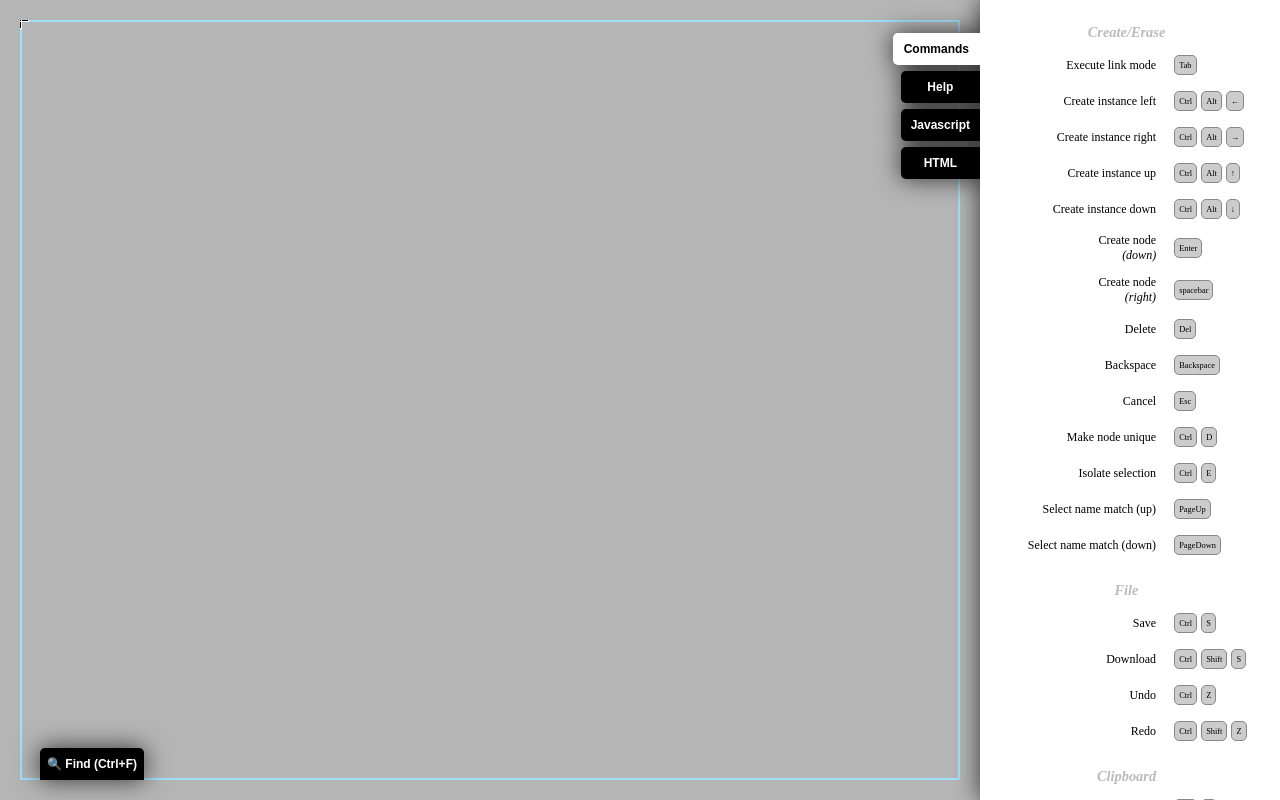
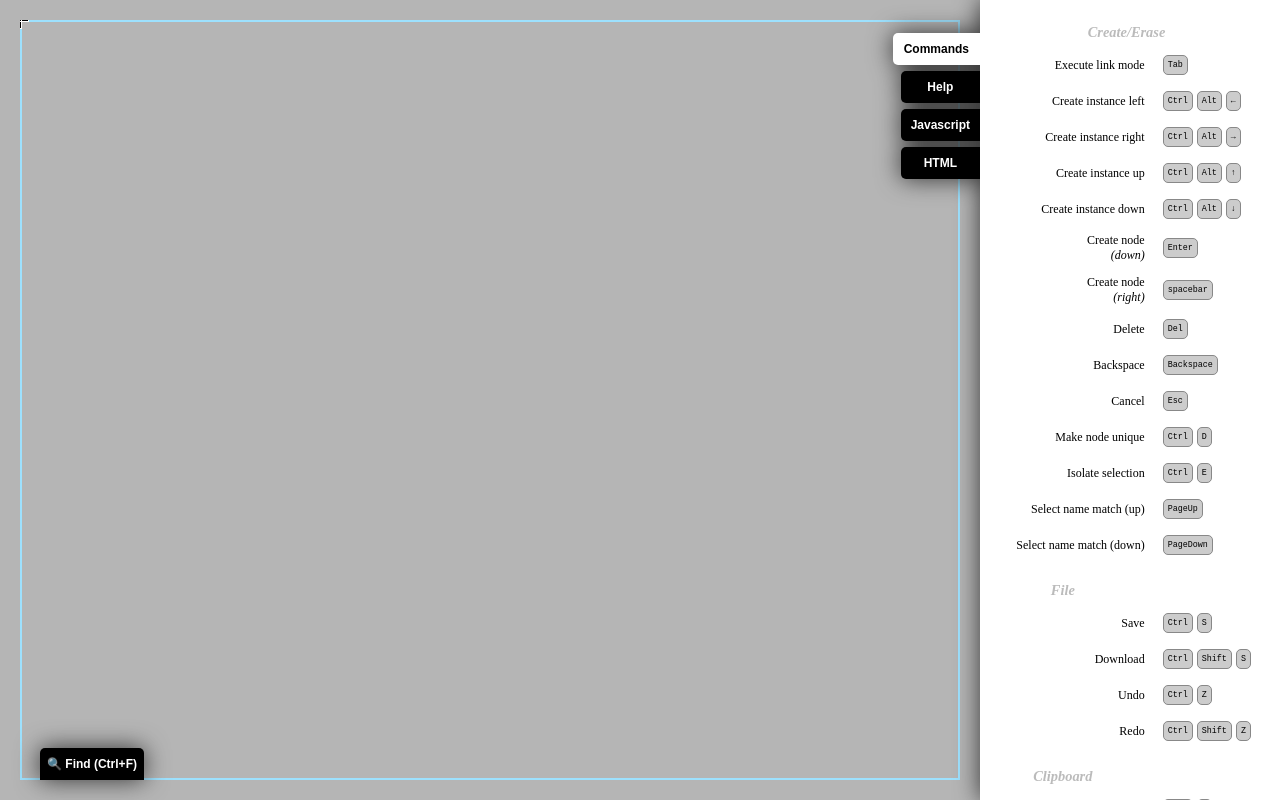
Before and after one commit to shone/yarnball, a plain HTML site: page index.html in a window 1280 px wide. Both pictures are taken after a click on the button "Commands". Drawn offline with nearby package versions, Linux system fonts and the light colour scheme.

Commit message:
Use <kbd> elements in commands panel

```diff
--- a/index.html
+++ b/index.html
@@ -66,93 +66,93 @@
           <table>
             <tr><td class="category-title" colspan="2">Create/Erase</td></tr>
 
-            <tr data-command="execute_link_mode" ><td>Execute link mode</td> <td><span>Tab</span></td></tr>
+            <tr data-command="execute_link_mode" ><td>Execute link mode</td> <td><kbd>Tab</kbd></td></tr>
 
-            <tr data-command="create_instance_left" ><td>Create instance left </td> <td><span>Ctrl</span><span>Alt</span><span>←</span></td></tr>
-            <tr data-command="create_instance_right"><td>Create instance right</td> <td><span>Ctrl</span><span>Alt</span><span>→</span></td></tr>
-            <tr data-command="create_instance_up"   ><td>Create instance up   </td> <td><span>Ctrl</span><span>Alt</span><span>↑</span></td></tr>
-            <tr data-command="create_instance_down" ><td>Create instance down </td> <td><span>Ctrl</span><span>Alt</span><span>↓</span></td></tr>
+            <tr data-command="create_instance_left" ><td>Create instance left </td> <td><kbd>Ctrl</kbd><kbd>Alt</kbd><kbd>←</kbd></td></tr>
+            <tr data-command="create_instance_right"><td>Create instance right</td> <td><kbd>Ctrl</kbd><kbd>Alt</kbd><kbd>→</kbd></td></tr>
+            <tr data-command="create_instance_up"   ><td>Create instance up   </td> <td><kbd>Ctrl</kbd><kbd>Alt</kbd><kbd>↑</kbd></td></tr>
+            <tr data-command="create_instance_down" ><td>Create instance down </td> <td><kbd>Ctrl</kbd><kbd>Alt</kbd><kbd>↓</kbd></td></tr>
 
-            <tr data-command="create_node_down" ><td>Create node<div><em>(down) </em></div></td> <td><span>Enter</span></td></tr>
-            <tr data-command="create_node_right"><td>Create node<div><em>(right)</em></div></td> <td><span>spacebar</span></td></tr>
+            <tr data-command="create_node_down" ><td>Create node<div><em>(down) </em></div></td> <td><kbd>Enter</kbd></td></tr>
+            <tr data-command="create_node_right"><td>Create node<div><em>(right)</em></div></td> <td><kbd>spacebar</kbd></td></tr>
 
-            <tr data-command="delete"    ><td>Delete   </td> <td><span>Del      </span></td></tr>
-            <tr data-command="backspace" ><td>Backspace</td> <td><span>Backspace</span></td></tr>
+            <tr data-command="delete"    ><td>Delete   </td> <td><kbd>Del      </kbd></td></tr>
+            <tr data-command="backspace" ><td>Backspace</td> <td><kbd>Backspace</kbd></td></tr>
 
-            <tr data-command="cancel"><td>Cancel</td> <td><span>Esc</span></td></tr>
+            <tr data-command="cancel"><td>Cancel</td> <td><kbd>Esc</kbd></td></tr>
 
-            <tr data-command="make_unique"><td>Make node unique</td> <td><span>Ctrl</span><span>D</span></td></tr>
+            <tr data-command="make_unique"><td>Make node unique</td> <td><kbd>Ctrl</kbd><kbd>D</kbd></td></tr>
 
-            <tr data-command="isolate_selection"><td>Isolate selection</td> <td><span>Ctrl</span><span>E</span></td></tr>
+            <tr data-command="isolate_selection"><td>Isolate selection</td> <td><kbd>Ctrl</kbd><kbd>E</kbd></td></tr>
 
-            <tr data-command="select_name_match_up"  ><td>Select name match (up)  </td> <td><span>PageUp  </span></td></tr>
-            <tr data-command="select_name_match_down"><td>Select name match (down)</td> <td><span>PageDown</span></td></tr>
+            <tr data-command="select_name_match_up"  ><td>Select name match (up)  </td> <td><kbd>PageUp  </kbd></td></tr>
+            <tr data-command="select_name_match_down"><td>Select name match (down)</td> <td><kbd>PageDown</kbd></td></tr>
 
-            <tr><td class="category-title" colspan="2">File</td></tr>
+            <tr><td class="category-title" colkbd="2">File</td></tr>
 
-            <tr data-command="save"    ><td>Save    </td> <td><span>Ctrl</span><span>S</span></td></tr>
-            <tr data-command="download"><td>Download</td> <td><span>Ctrl</span><span>Shift</span><span>S</span></td></tr>
+            <tr data-command="save"    ><td>Save    </td> <td><kbd>Ctrl</kbd><kbd>S</kbd></td></tr>
+            <tr data-command="download"><td>Download</td> <td><kbd>Ctrl</kbd><kbd>Shift</kbd><kbd>S</kbd></td></tr>
 
-            <tr data-command="undo"><td>Undo</td> <td><span>Ctrl</span><span>Z</span></td></tr>
-            <tr data-command="redo"><td>Redo</td> <td><span>Ctrl</span><span>Shift</span><span>Z</span></td></tr>
+            <tr data-command="undo"><td>Undo</td> <td><kbd>Ctrl</kbd><kbd>Z</kbd></td></tr>
+            <tr data-command="redo"><td>Redo</td> <td><kbd>Ctrl</kbd><kbd>Shift</kbd><kbd>Z</kbd></td></tr>
 
-            <tr><td class="category-title" colspan="2">Clipboard</td></tr>
+            <tr><td class="category-title" colkbd="2">Clipboard</td></tr>
 
-            <tr data-command="copy"><td>Copy</td> <td><span>Ctrl</span><span>C</span></td></tr>
-            <tr data-command="cut" ><td>Cut </td> <td><span>Ctrl</span><span>X</span></td></tr>
+            <tr data-command="copy"><td>Copy</td> <td><kbd>Ctrl</kbd><kbd>C</kbd></td></tr>
+            <tr data-command="cut" ><td>Cut </td> <td><kbd>Ctrl</kbd><kbd>X</kbd></td></tr>
 
-            <tr><td class="category-title" colspan="2">Cursor</td></tr>
+            <tr><td class="category-title" colkbd="2">Cursor</td></tr>
 
-            <tr data-command="move_cursor_left" > <td>Move cursor left </td> <td><span>←</span></td> </tr>
-            <tr data-command="move_cursor_right"> <td>Move cursor right</td> <td><span>→</span></td> </tr>
-            <tr data-command="move_cursor_up"   > <td>Move cursor up   </td> <td><span>↑</span></td> </tr>
-            <tr data-command="move_cursor_down" > <td>Move cursor down </td> <td><span>↓</span></td> </tr>
+            <tr data-command="move_cursor_left" > <td>Move cursor left </td> <td><kbd>←</kbd></td> </tr>
+            <tr data-command="move_cursor_right"> <td>Move cursor right</td> <td><kbd>→</kbd></td> </tr>
+            <tr data-command="move_cursor_up"   > <td>Move cursor up   </td> <td><kbd>↑</kbd></td> </tr>
+            <tr data-command="move_cursor_down" > <td>Move cursor down </td> <td><kbd>↓</kbd></td> </tr>
 
-            <tr data-command="move_cursor_left_select" > <td>Move cursor left  <div><em>(and drag selection box)</em></div></td> <td><span>Shift</span><span>←</span></td> </tr>
-            <tr data-command="move_cursor_right_select"> <td>Move cursor right <div><em>(and drag selection box)</em></div></td> <td><span>Shift</span><span>→</span></td> </tr>
-            <tr data-command="move_cursor_up_select"   > <td>Move cursor up    <div><em>(and drag selection box)</em></div></td> <td><span>Shift</span><span>↑</span></td> </tr>
-            <tr data-command="move_cursor_down_select" > <td>Move cursor down  <div><em>(and drag selection box)</em></div></td> <td><span>Shift</span><span>↓</span></td> </tr>
+            <tr data-command="move_cursor_left_select" > <td>Move cursor left  <div><em>(and drag selection box)</em></div></td> <td><kbd>Shift</kbd><kbd>←</kbd></td> </tr>
+            <tr data-command="move_cursor_right_select"> <td>Move cursor right <div><em>(and drag selection box)</em></div></td> <td><kbd>Shift</kbd><kbd>→</kbd></td> </tr>
+            <tr data-command="move_cursor_up_select"   > <td>Move cursor up    <div><em>(and drag selection box)</em></div></td> <td><kbd>Shift</kbd><kbd>↑</kbd></td> </tr>
+            <tr data-command="move_cursor_down_select" > <td>Move cursor down  <div><em>(and drag selection box)</em></div></td> <td><kbd>Shift</kbd><kbd>↓</kbd></td> </tr>
 
-            <tr data-command="move_cursor_left_block" ><td><div>Move cursor left</div><div><em>(block)</em></div></td> <td><span>Home</span></td></tr>
-            <tr data-command="move_cursor_right_block"><td><div>Move cursor right</div><div><em>(block)</em></div></td> <td><span>End</span></td></tr>
-            <tr data-command="move_cursor_left_block_select" ><td><div>Move cursor left  </div><div><em>(block, select)</em></div></td> <td><span>Shift</span><span>Home</span></td></tr>
-            <tr data-command="move_cursor_right_block_select"><td><div>Move cursor right </div><div><em>(block, select)</em></div></td> <td><span>Shift</span><span>End</span></td></tr>
+            <tr data-command="move_cursor_left_block" ><td><div>Move cursor left</div><div><em>(block)</em></div></td> <td><kbd>Home</kbd></td></tr>
+            <tr data-command="move_cursor_right_block"><td><div>Move cursor right</div><div><em>(block)</em></div></td> <td><kbd>End</kbd></td></tr>
+            <tr data-command="move_cursor_left_block_select" ><td><div>Move cursor left  </div><div><em>(block, select)</em></div></td> <td><kbd>Shift</kbd><kbd>Home</kbd></td></tr>
+            <tr data-command="move_cursor_right_block_select"><td><div>Move cursor right </div><div><em>(block, select)</em></div></td> <td><kbd>Shift</kbd><kbd>End</kbd></td></tr>
 
-            <tr data-command="move_cursor_origin"><td><div>Move cursor to origin </div></td> <td><span>Ctrl</span><span>Home</span></td></tr>
+            <tr data-command="move_cursor_origin"><td><div>Move cursor to origin </div></td> <td><kbd>Ctrl</kbd><kbd>Home</kbd></td></tr>
 
-            <tr><td class="category-title" colspan="2">Selection</td></tr>
+            <tr><td class="category-title" colkbd="2">Selection</td></tr>
 
-            <tr data-command="select_all"  ><td>Select all  </td> <td><span>Ctrl</span><span>A</span></td></tr>
-            <tr data-command="deselect_all"><td>Deselect all</td> <td><span>Ctrl</span><span>Shift</span><span>A</span></td></tr>
-            <tr data-command="select_connected_at_cursor"><td>Select connected at cursor</td> <td><span>Ctrl</span><span>G</span></td></tr>
-            <tr data-command="select_instances_at_cursor"><td>Select instances at cursor</td> <td><span>Ctrl</span><span>Shift</span><span>I</span></td></tr>
-            <tr data-command="select_instances_at_cursor_connected"><td>Select instances at cursor<div><em>(connected)</em></div></td> <td><span>Ctrl</span><span>I</span></td></tr>
+            <tr data-command="select_all"  ><td>Select all  </td> <td><kbd>Ctrl</kbd><kbd>A</kbd></td></tr>
+            <tr data-command="deselect_all"><td>Deselect all</td> <td><kbd>Ctrl</kbd><kbd>Shift</kbd><kbd>A</kbd></td></tr>
+            <tr data-command="select_connected_at_cursor"><td>Select connected at cursor</td> <td><kbd>Ctrl</kbd><kbd>G</kbd></td></tr>
+            <tr data-command="select_instances_at_cursor"><td>Select instances at cursor</td> <td><kbd>Ctrl</kbd><kbd>Shift</kbd><kbd>I</kbd></td></tr>
+            <tr data-command="select_instances_at_cursor_connected"><td>Select instances at cursor<div><em>(connected)</em></div></td> <td><kbd>Ctrl</kbd><kbd>I</kbd></td></tr>
 
-            <tr data-command="move_selection_left"  > <td>Move selection left  </td> <td><span>Ctrl</span><span>←</span></td> </tr>
-            <tr data-command="move_selection_right" > <td>Move selection right </td> <td><span>Ctrl</span><span>→</span></td> </tr>
-            <tr data-command="move_selection_up"    > <td>Move selection up    </td> <td><span>Ctrl</span><span>↑</span></td> </tr>
-            <tr data-command="move_selection_down"  > <td>Move selection down  </td> <td><span>Ctrl</span><span>↓</span></td> </tr>
+            <tr data-command="move_selection_left"  > <td>Move selection left  </td> <td><kbd>Ctrl</kbd><kbd>←</kbd></td> </tr>
+            <tr data-command="move_selection_right" > <td>Move selection right </td> <td><kbd>Ctrl</kbd><kbd>→</kbd></td> </tr>
+            <tr data-command="move_selection_up"    > <td>Move selection up    </td> <td><kbd>Ctrl</kbd><kbd>↑</kbd></td> </tr>
+            <tr data-command="move_selection_down"  > <td>Move selection down  </td> <td><kbd>Ctrl</kbd><kbd>↓</kbd></td> </tr>
 
-            <tr><td class="category-title" colspan="2">Find</td></tr>
+            <tr><td class="category-title" colkbd="2">Find</td></tr>
 
-            <tr data-command="open_find_panel">      <td>Open find panel     </td> <td><span>Ctrl</span><span>F</span>    </td> </tr>
-            <tr data-command="select_queried_nodes"> <td>Select queried nodes</td> <td><span>Ctrl</span><span>Enter</span></td> </tr>
+            <tr data-command="open_find_panel">      <td>Open find panel     </td> <td><kbd>Ctrl</kbd><kbd>F</kbd>    </td> </tr>
+            <tr data-command="select_queried_nodes"> <td>Select queried nodes</td> <td><kbd>Ctrl</kbd><kbd>Enter</kbd></td> </tr>
 
-            <tr><td class="category-title" colspan="2">View</td></tr>
+            <tr><td class="category-title" colkbd="2">View</td></tr>
 
-            <tr data-command="move_view_left" > <td>Move view left </td> <td><span>Alt</span><span>←</span></td> </tr>
-            <tr data-command="move_view_right"> <td>Move view right</td> <td><span>Alt</span><span>→</span></td> </tr>
-            <tr data-command="move_view_up"   > <td>Move view up   </td> <td><span>Alt</span><span>↑</span></td> </tr>
-            <tr data-command="move_view_down" > <td>Move view down </td> <td><span>Alt</span><span>↓</span></td> </tr>
+            <tr data-command="move_view_left" > <td>Move view left </td> <td><kbd>Alt</kbd><kbd>←</kbd></td> </tr>
+            <tr data-command="move_view_right"> <td>Move view right</td> <td><kbd>Alt</kbd><kbd>→</kbd></td> </tr>
+            <tr data-command="move_view_up"   > <td>Move view up   </td> <td><kbd>Alt</kbd><kbd>↑</kbd></td> </tr>
+            <tr data-command="move_view_down" > <td>Move view down </td> <td><kbd>Alt</kbd><kbd>↓</kbd></td> </tr>
 
-            <tr><td class="category-title" colspan="2">Javascript transpiler</td></tr>
+            <tr><td class="category-title" colkbd="2">Javascript transpiler</td></tr>
 
-            <tr data-command="log_js_source">  <td>Run JS at cursor</td> <td><span>F8</span></td> </tr>
+            <tr data-command="log_js_source">  <td>Run JS at cursor</td> <td><kbd>F8</kbd></td> </tr>
 
-            <tr><td class="category-title" colspan="2">HTML transpiler</td></tr>
+            <tr><td class="category-title" colkbd="2">HTML transpiler</td></tr>
 
-            <tr data-command="log_html">    <td>Log HTML at cursor   </td> <td><span>F6</span></td> </tr>
-            <tr data-command="launch_html"> <td>Launch HTML at cursor</td> <td><span>F7</span></td> </tr>
+            <tr data-command="log_html">    <td>Log HTML at cursor   </td> <td><kbd>F6</kbd></td> </tr>
+            <tr data-command="launch_html"> <td>Launch HTML at cursor</td> <td><kbd>F7</kbd></td> </tr>
           </table>
         </div>
         <div class="panel" data-panel="help">
--- a/source/panels.css
+++ b/source/panels.css
@@ -155,7 +155,7 @@
   padding-left: 8px;
 }
 
-.panel[data-panel="commands"] tr td:nth-of-type(2) span {
+.panel[data-panel="commands"] kbd {
   display: inline-flex;
   background-color: #ccc;
   border: 1px solid #888;
```
